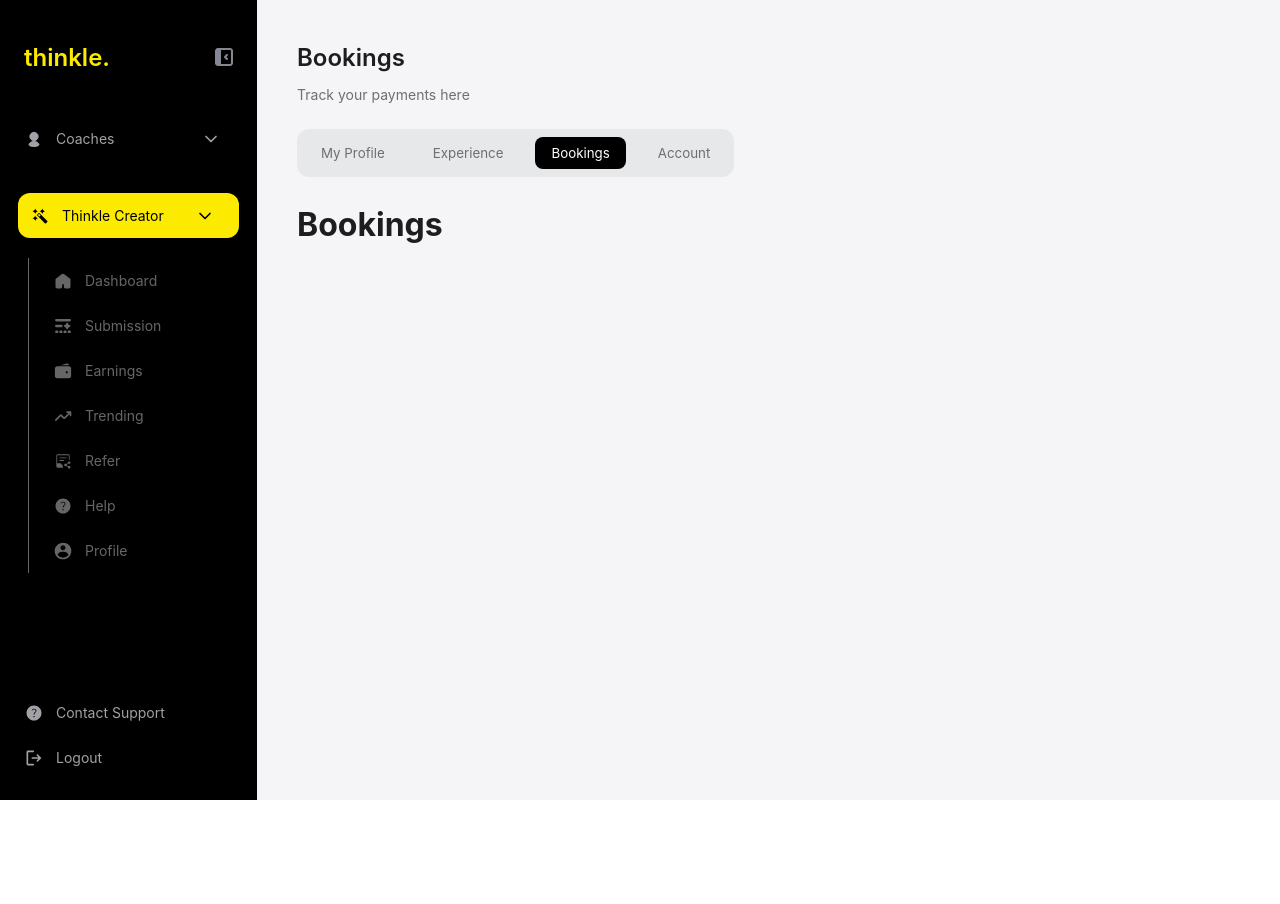
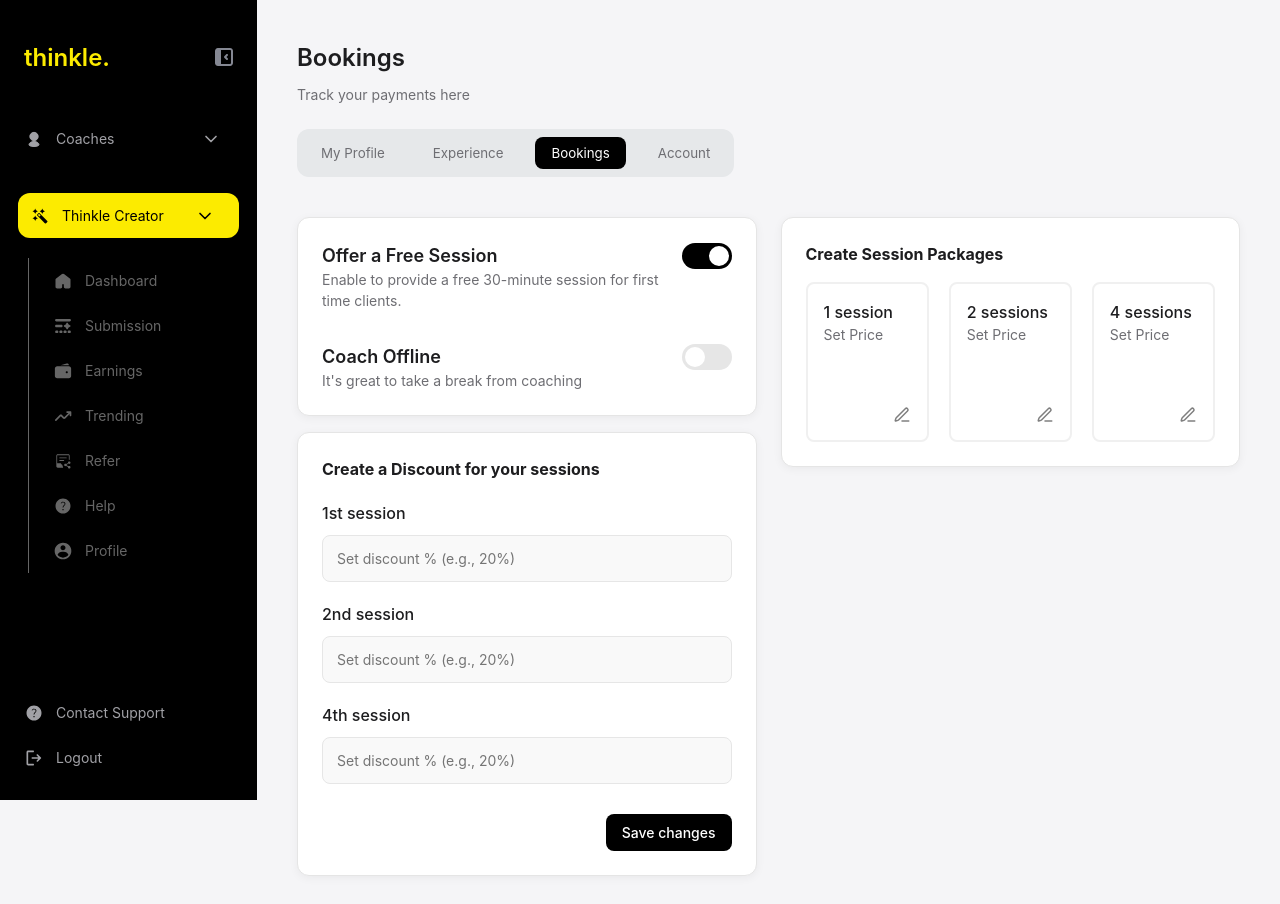
Before and after one commit to NirbhaySirsikar/thinkle-assignment, a React (Vite) app: page /Profile in a window 1280 px wide. Both pictures are taken after a click on the button "Bookings". Shown: the top 904 px of the page. Before the commit the page ends 800 px from the top, so only its background shows below. Built offline with nearby package versions, Linux system fonts and the light colour scheme.

Commit message:
completed bookings page

```diff
--- a/src/components/Profile/BookingsContainer.jsx
+++ b/src/components/Profile/BookingsContainer.jsx
@@ -1,7 +1,207 @@
-export default function BookingsContainer() {
+import React, { useState } from 'react';
+import '../../styles/Profile/Booking.css';
+import { PenLine, X } from 'lucide-react';
+import Button from '../Button';
+import Modal from '../Modal';
+
+const BookingsContainer = () => {
+  const [offerFreeSession, setOfferFreeSession] = useState(true);
+  const [coachOffline, setCoachOffline] = useState(false);
+  const [sessionPrices, setSessionPrices] = useState({
+    oneSession: '',
+    twoSessions: '',
+    fourSessions: ''
+  });
+  const [discounts, setDiscounts] = useState({
+    firstSession: '',
+    secondSession: '',
+    fourthSession: ''
+  });
+  const [isModalOpen, setIsModalOpen] = useState(false);
+  const [currentEditField, setCurrentEditField] = useState('');
+  const [tempPrice, setTempPrice] = useState('');
+
+  const handleToggleFreeSession = () => {
+    setOfferFreeSession(!offerFreeSession);
+  };
+
+  const handleToggleCoachOffline = () => {
+    setCoachOffline(!coachOffline);
+  };
+
+  const handleSessionPriceChange = (field, value) => {
+    setSessionPrices({
+      ...sessionPrices,
+      [field]: value
+    });
+  };
+
+  const handleDiscountChange = (field, value) => {
+    setDiscounts({
+      ...discounts,
+      [field]: value
+    });
+  };
+
+  const handleSaveChanges = () => {
+    console.log('Saving changes...');
+    console.log('Session Prices:', sessionPrices);
+    console.log('Discounts:', discounts);
+    // Here you would implement the API call to save the changes
+  };
+
+  const openEditModal = (field) => {
+    setCurrentEditField(field);
+    setTempPrice(sessionPrices[field]);
+    setIsModalOpen(true);
+  };
+
+  const closeModal = () => {
+    setIsModalOpen(false);
+    setTempPrice('');
+  };
+
+  const savePrice = () => {
+    handleSessionPriceChange(currentEditField, tempPrice);
+    closeModal();
+  };
+
   return (
-    <div>
-      <h1>Bookings</h1>
+    <div className="bookings-content">
+      <div className='bookings-left'>
+      <div className="card-container">
+        <div className="bookings-header">
+          <h3>Offer a Free Session</h3>
+          <div className={`toggle-switch ${offerFreeSession ? 'active' : ''}`} onClick={handleToggleFreeSession}>
+            <div className="toggle-switch-slider"></div>
+          </div>
+        </div>
+        <p className="bookings-description">
+          Enable to provide a free 30-minute session for first time clients.
+        </p>
+
+        <div style={{height:"2rem"}}></div>
+
+        <div className="bookings-header">
+          <h3>Coach Offline</h3>
+          <div className={`toggle-switch ${coachOffline ? 'active' : ''}`} onClick={handleToggleCoachOffline}>
+            <div className="toggle-switch-slider"></div>
+          </div>
+        </div>
+        <p className="bookings-description">
+          It's great to take a break from coaching
+        </p>
+      </div>
+
+      <div className="card-container large">
+        <h3>Create a Discount for your sessions</h3>
+
+        <div className="discount-section">
+          <h4>1st session</h4>
+          <input
+            type="text"
+            className="discount-input"
+            value={discounts.firstSession}
+            onChange={(e) => handleDiscountChange('firstSession', e.target.value)}
+            placeholder="Set discount % (e.g., 20%)"
+          />
+        </div>
+
+        <div className="discount-section">
+          <h4>2nd session</h4>
+          <input
+            type="text"
+            className="discount-input"
+            value={discounts.secondSession}
+            onChange={(e) => handleDiscountChange('secondSession', e.target.value)}
+            placeholder="Set discount % (e.g., 20%)"
+          />
+        </div>
+
+        <div className="discount-section">
+          <h4>4th session</h4>
+          <input
+            type="text"
+            className="discount-input"
+            value={discounts.fourthSession}
+            onChange={(e) => handleDiscountChange('fourthSession', e.target.value)}
+            placeholder="Set discount % (e.g., 20%)"
+          />
+        </div>
+
+        <div className="save-button-container">
+          <Button type="primary" onClick={handleSaveChanges}>
+            Save changes
+          </Button>
+        </div>
+      </div>
+      </div>
+      <div className="bookings-right">
+      <div className="card-container large">
+        <h3>Create Session Packages</h3>
+        <div className="session-packages">
+          <div className="session-package">
+            <h4>1 session</h4>
+            <span>
+              {sessionPrices.oneSession ? `₹${sessionPrices.oneSession}` : "Set Price"}
+            </span>
+            <button className="edit-button" onClick={() => openEditModal('oneSession')}>
+              <PenLine strokeOpacity={0.5} size={18} />
+            </button>
+          </div>
+
+          <div className="session-package">
+            <h4>2 sessions</h4>
+            <span>
+              {sessionPrices.twoSessions ? `₹${sessionPrices.twoSessions}` : "Set Price"}
+            </span>
+            <button className="edit-button" onClick={() => openEditModal('twoSessions')}>
+              <PenLine strokeOpacity={0.5} size={18} />
+            </button>
+          </div>
+
+          <div className="session-package">
+            <h4>4 sessions</h4>
+            <span>
+              {sessionPrices.fourSessions ? `₹${sessionPrices.fourSessions}` : "Set Price"}
+            </span>
+            <button className="edit-button" onClick={() => openEditModal('fourSessions')}>
+              <PenLine strokeOpacity={0.5} size={18} />
+            </button>
+          </div>
+        </div>
+      </div>
+      </div>
+
+      <Modal
+        isOpen={isModalOpen}
+        onClose={closeModal}
+        title="Set Session price"
+      >
+        <div className="price-edit-modal">
+          <div className="price-edit-form">
+            <label>Price</label>
+            <div className="price-input-container">
+              <span className="rupee-symbol">₹</span>
+              <input
+                type="text"
+                value={tempPrice}
+                onChange={(e) => setTempPrice(e.target.value)}
+                placeholder="0"
+                className="price-modal-input"
+              />
+            </div>
+            <div className="price-hint">Set Price</div>
+          </div>
+          <div className="price-modal-actions">
+            <Button type="primary" onClick={savePrice}>
+              Save Changes
+            </Button>
+          </div>
+        </div>
+      </Modal>
     </div>
   );
-}
+};
+
+export default BookingsContainer;
--- /dev/null
+++ b/src/styles/Profile/Booking.css
@@ -0,0 +1,215 @@
+.bookings-content {
+  display: grid;
+  grid-template-columns: repeat(2, minmax(0, 1fr));
+  gap: 24px;
+}
+.bookings-left>div{
+  margin-top: 1rem;
+}
+
+.bookings-right>div{
+  margin-top: 1rem;
+}
+
+.bookings-header {
+  display: flex;
+  justify-content: space-between;
+  align-items: center;
+}
+
+.bookings-header h3 {
+  font-size: 18px;
+  font-weight: 600;
+  margin: 0;
+}
+
+.bookings-description {
+  color: #6e6e73;
+  font-size: 14px;
+  margin-right: 64px;
+}
+
+.toggle-switch {
+  position: relative;
+  width: 50px;
+  height: 26px;
+  background-color: #e6e6e6;
+  border-radius: 26px;
+  cursor: pointer;
+  transition: background-color 0.3s;
+}
+
+.toggle-switch.active {
+  background-color: #000;
+}
+
+.toggle-switch-slider {
+  position: absolute;
+  top: 3px;
+  left: 3px;
+  width: 20px;
+  height: 20px;
+  background-color: white;
+  border-radius: 50%;
+  transition: transform 0.3s;
+}
+
+.toggle-switch.active .toggle-switch-slider {
+  transform: translateX(24px);
+}
+
+.session-packages {
+  display: flex;
+  gap: 20px;
+  margin-top: 16px;
+}
+
+.session-package {
+  border-style: solid;
+  border-width: 2px;
+  border-color: #f0f0f0;
+  border-radius: 8px;
+  width: 8rem;
+  height: 10rem;
+  padding: 16px;
+  display: flex;
+  flex-direction: column;
+}
+
+.session-package h4 {
+  font-size: 16px;
+  font-weight: 500;
+}
+
+.session-package span {
+  font-size: 14px;
+  color: #6e6e73;
+}
+
+.price-input {
+  display: flex;
+  align-items: center;
+  justify-content: space-between;
+  gap: 10px;
+}
+
+.price-input span {
+  font-size: 14px;
+  color: #6e6e73;
+}
+
+.price-input input {
+  flex: 1;
+  border: none;
+  background: transparent;
+  font-size: 14px;
+  outline: none;
+  text-align: right;
+}
+
+.edit-button {
+  background: none;
+  border: none;
+  cursor: pointer;
+  color: #000;
+  display: flex;
+  align-items: center;
+  justify-content: center;
+  margin-left: auto;
+  margin-top: auto;
+}
+
+.discount-section {
+  margin-top: 20px;
+}
+
+.discount-section h4 {
+  font-size: 16px;
+  font-weight: 500;
+  margin-bottom: 10px;
+}
+
+.discount-input {
+  width: 100%;
+  padding: 14px;
+  border: 1px solid #e6e6e6;
+  border-radius: 8px;
+  font-size: 14px;
+  background-color: #f9f9f9;
+  outline: none;
+}
+
+.discount-input:focus {
+  border-color: #9b87f5;
+  background-color: #fff;
+}
+
+.save-button-container {
+  display: flex;
+  justify-content: flex-end;
+  margin-top: 30px;
+}
+
+@media (max-width: 768px) {
+  .bookings-content {
+    grid-template-columns: 1fr;
+  }
+  .session-packages {
+    flex-direction: column;
+  }
+
+  .session-package {
+    width: 100%;
+  }
+}
+.price-edit-modal {
+  display: flex;
+  flex-direction: column;
+  gap: 30px;
+}
+
+.price-edit-form {
+  display: flex;
+  flex-direction: column;
+  gap: 10px;
+}
+
+.price-edit-form label {
+  font-size: 16px;
+  font-weight: 500;
+  color: #1d1d1f;
+}
+
+.price-input-container {
+  display: flex;
+  align-items: center;
+  background-color: #f5f5f7;
+  border-radius: 8px;
+  padding: 0 16px;
+  height: 50px;
+}
+
+.rupee-symbol {
+  font-size: 18px;
+  color: #6e6e73;
+  margin-right: 8px;
+}
+
+.price-modal-input {
+  flex: 1;
+  border: none;
+  background: transparent;
+  font-size: 16px;
+  outline: none;
+  height: 100%;
+}
+
+.price-hint {
+  font-size: 14px;
+  color: #6e6e73;
+}
+
+.price-modal-actions {
+  display: flex;
+  justify-content: flex-end;
+}
```
